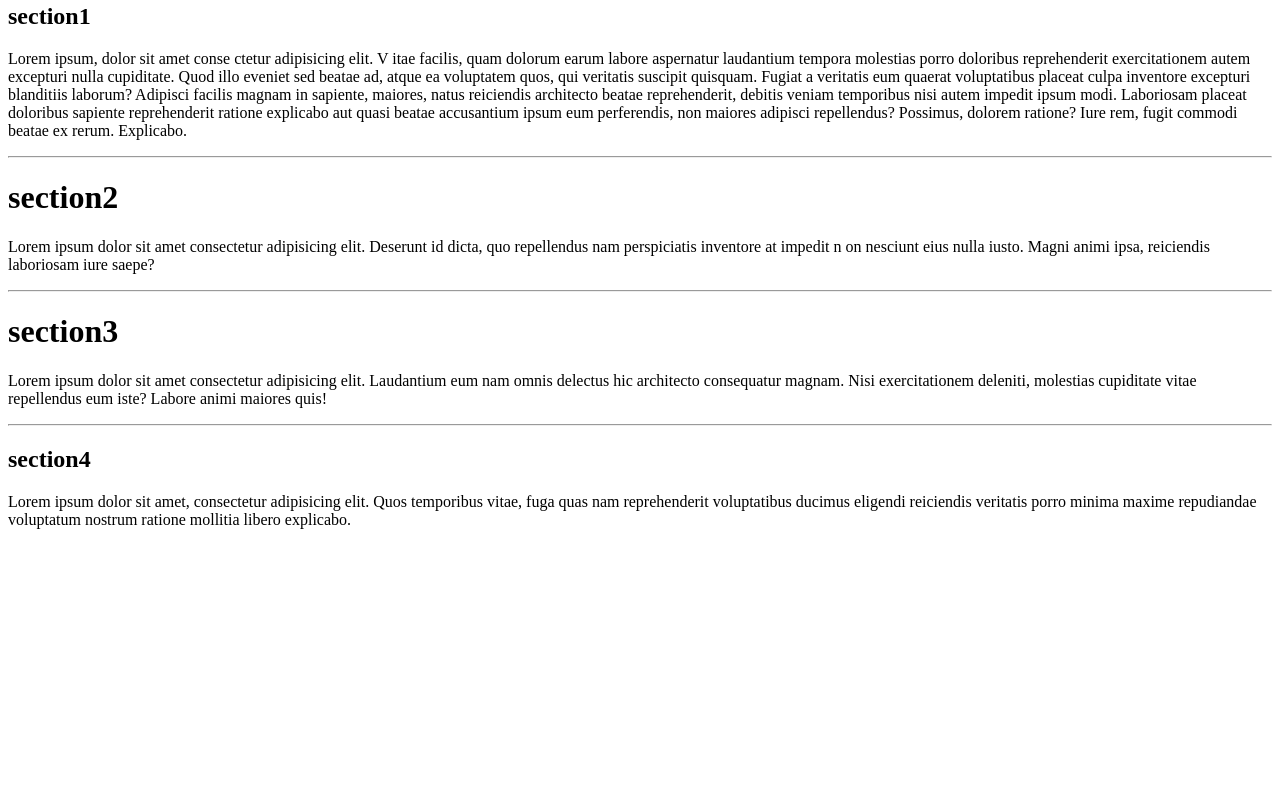
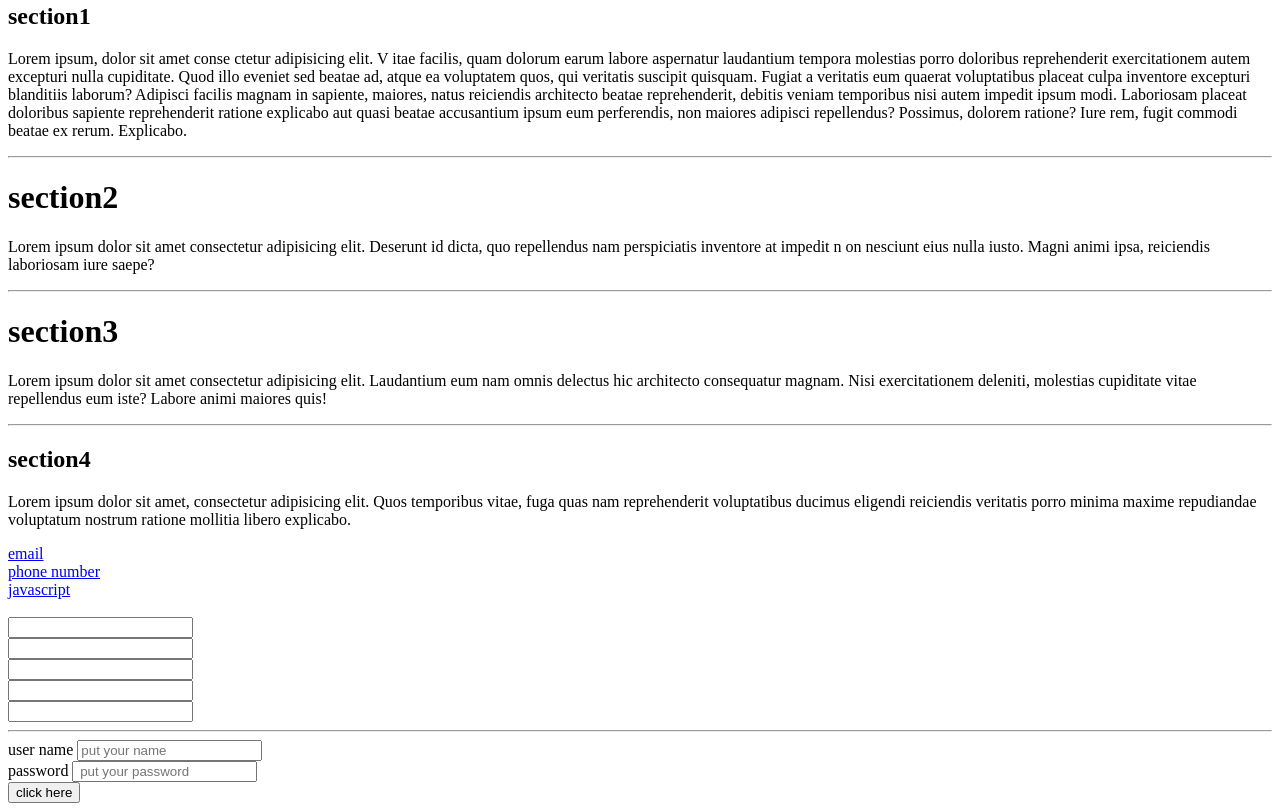
Before and after one commit to ghayth002/First-html-css-project, a plain HTML site: page index.html in a window 1280 px wide. Shown: the part 1767-2578 px from the top of the page. Before the commit the page ends 2312 px from the top, so only its background shows below. Drawn offline with Linux system fonts and the light colour scheme.

Commit message:
form and input types

```diff
--- a/index.html
+++ b/index.html
@@ -6,7 +6,7 @@
     <title>Ntn_news</title>
 </head>
 <body>
-    <a href="#1">section</a>
+    <a href="#3">section</a>
    <h1>
     <i>
         <sup>Ntn</sup>news
@@ -152,5 +152,39 @@ height="400"
              reprehenderit voluptatibus ducimus eligendi reiciendis veritatis porro minima maxime repudiandae
             voluptatum nostrum ratione mollitia libero explicabo.</p>
     </article>
+    <a href="mailto:oueslatihela20@gmail.com">email</a>
+    <br>
+    <a href="tel:+21694854835">phone number</a>
+    <br>
+  <a href="javascript:alert('hello ghayth')">javascript</a>
+  <br><br>
+
+   <!--form input-->
+   <form >
+    <input type="number">
+    <br>
+    <input type="text">
+    <br>
+    <input type="password">
+    <br>
+    <input type="email">
+    <br>
+    <input type="tel">
+   </form>
+<hr>
+
+   <form >
+    <div>
+    <label for="txt" >user name</label>
+    <input type="text" id="txt" placeholder="put your name ">
+</div>
+<div>
+    <label for="pwd">password</label>
+    <input type="password" id="pwd" placeholder=" put your password">
+</div>
+<input type="submit" value="click here">
+
+
+   </form>
 </body>
 </html>
```
Also changed, not shown: test.html (+15 -0 lines).
